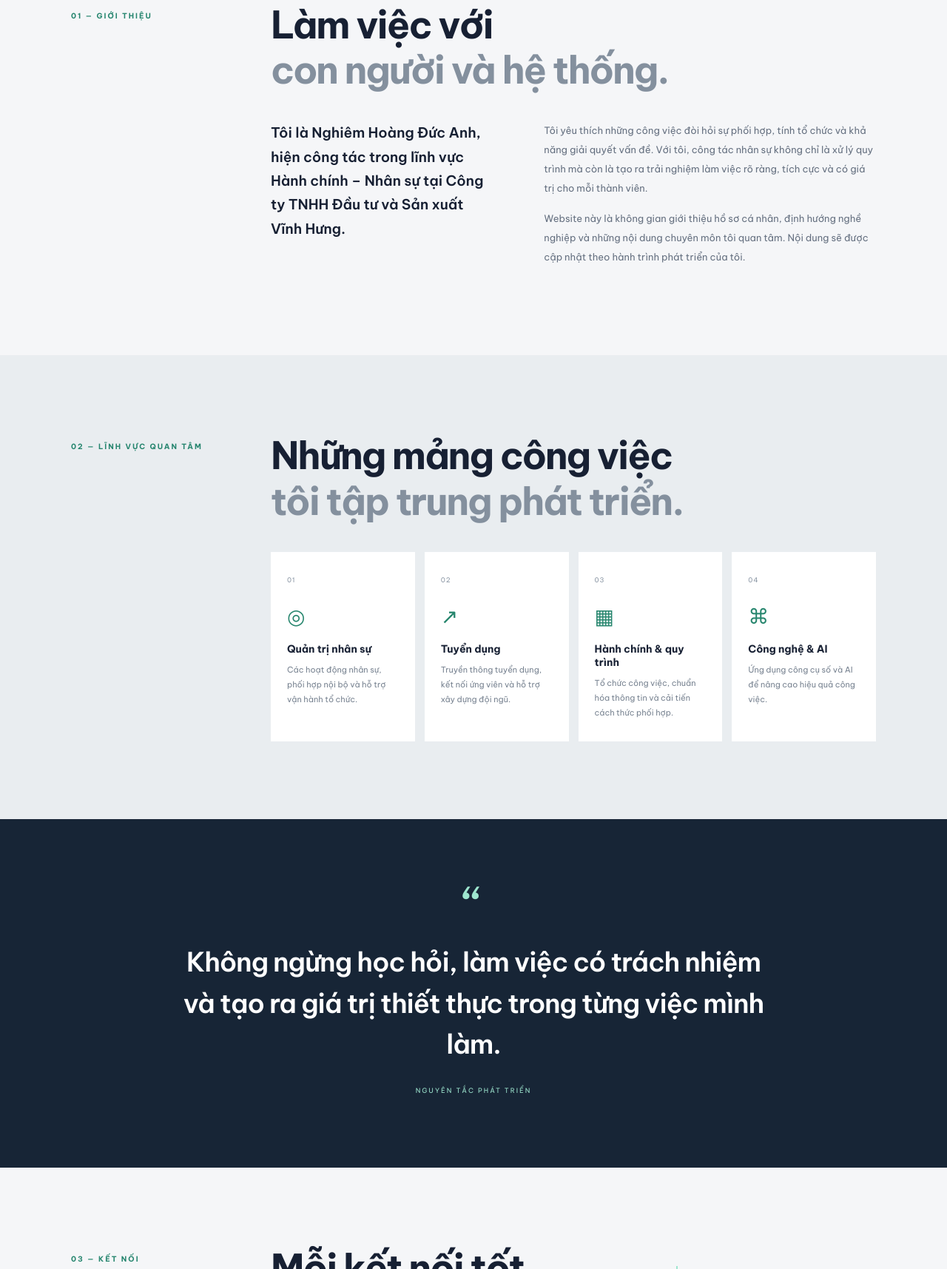
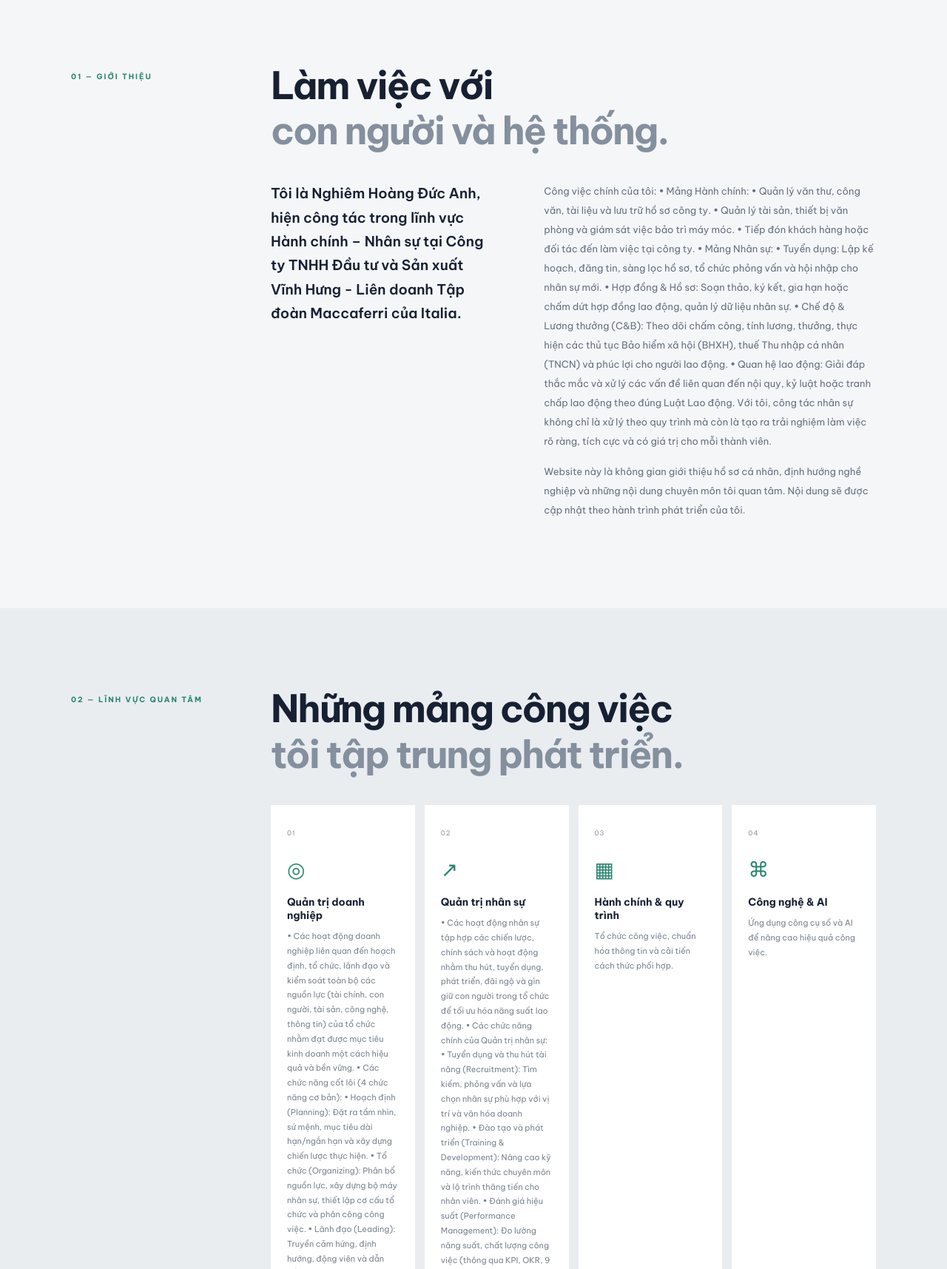
Before and after one commit to ducanh1411/nghiemhoangducanh.github.io, a plain HTML site: page index.html in a window 1280 px wide. Shown: the part 1085-2800 px from the top of the page at 74% size. Drawn offline with Linux system fonts and the light colour scheme.

Commit message:
Revise personal introduction and job responsibilities
Updated personal introduction and job details, added specific responsibilities in administration and human resources, and revised contact information.

```diff
--- a/index.html
+++ b/index.html
@@ -61,7 +61,7 @@ content="https://ducanh1411.github.io/nghiemhoangducanh.github.io/images/nghiemh
 
     <h1>Nghiêm Hoàng<br><em>Đức Anh.</em></h1>
     <p class="role">Chuyên viên Hành chính – Nhân sự</p>
-    <p class="intro">Xin chào, tôi là Đức Anh. Tôi quan tâm đến việc xây dựng môi trường làm việc hiệu quả, kết nối con người với tổ chức và cải tiến các hoạt động quản trị nhân sự bằng tư duy hệ thống.</p>
+    <p class="intro">Xin chào, tôi là Đức Anh. Tôi sinh năm 2001, hiện tại đang làm việc tại Công ty TNHH Đầu tư và Sản xuất Vĩnh Hưng - liên doanh với Tập đoàn Maccaferri của Italia. Tôi làm việc trong ngành Hành chính - Nhân sự song song với hai nhóm công việc cốt lõi trong doanh nghiệp: Hành chính (vận hành văn phòng, cơ sở vật chất, thủ tục, văn thư,...) và Nhân sự (quản lý con người, chế độ, công lương, pháp chế lao động) </p>
 
     <div class="hero-actions">
         <a class="button primary" href="#about">Tìm hiểu về tôi <span>↗</span></a>
@@ -70,7 +70,7 @@ content="https://ducanh1411.github.io/nghiemhoangducanh.github.io/images/nghiemh
 
     <div class="hero-meta">
         <div><strong>HCNS</strong><span>Lĩnh vực chuyên môn</span></div>
-        <div><strong>Vĩnh Hưng</strong><span>Môi trường công tác</span></div>
+        <div><strong>Vĩnh Hưng - Maccaferri</strong><span>Môi trường công tác</span></div>
     </div>
 </div>
     </section>
@@ -80,9 +80,20 @@ content="https://ducanh1411.github.io/nghiemhoangducanh.github.io/images/nghiemh
       <div class="section-content">
         <h2>Làm việc với<br><span>con người và hệ thống.</span></h2>
         <div class="about-grid">
-          <p class="lead">Tôi là Nghiêm Hoàng Đức Anh, hiện công tác trong lĩnh vực Hành chính – Nhân sự tại Công ty TNHH Đầu tư và Sản xuất Vĩnh Hưng.</p>
+          <p class="lead">Tôi là Nghiêm Hoàng Đức Anh, hiện công tác trong lĩnh vực Hành chính – Nhân sự tại Công ty TNHH Đầu tư và Sản xuất Vĩnh Hưng - Liên doanh Tập đoàn Maccaferri của Italia.</p>
           <div class="body-copy">
-            <p>Tôi yêu thích những công việc đòi hỏi sự phối hợp, tính tổ chức và khả năng giải quyết vấn đề. Với tôi, công tác nhân sự không chỉ là xử lý quy trình mà còn là tạo ra trải nghiệm làm việc rõ ràng, tích cực và có giá trị cho mỗi thành viên.</p>
+            <p>Công việc chính của tôi:
+
+• Mảng Hành chính:
+	• Quản lý văn thư, công văn, tài liệu và lưu trữ hồ sơ công ty.
+	• Quản lý tài sản, thiết bị văn phòng và giám sát việc bảo trì máy móc.
+	• Tiếp đón khách hàng hoặc đối tác đến làm việc tại công ty.
+• Mảng Nhân sự:
+	• Tuyển dụng: Lập kế hoạch, đăng tin, sàng lọc hồ sơ, tổ chức phỏng vấn và hội nhập cho nhân sự mới.
+	• Hợp đồng & Hồ sơ: Soạn thảo, ký kết, gia hạn hoặc chấm dứt hợp đồng lao động, quản lý dữ liệu nhân sự.
+	• Chế độ & Lương thưởng (C&B): Theo dõi chấm công, tính lương, thưởng, thực hiện các thủ tục Bảo hiểm xã hội (BHXH), thuế Thu nhập cá nhân (TNCN) và phúc lợi cho người lao động.
+	• Quan hệ lao động: Giải đáp thắc mắc và xử lý các vấn đề liên quan đến nội quy, kỷ luật hoặc tranh chấp lao động theo đúng Luật Lao động.
+              Với tôi, công tác nhân sự không chỉ là xử lý theo quy trình mà còn là tạo ra trải nghiệm làm việc rõ ràng, tích cực và có giá trị cho mỗi thành viên.</p>
             <p>Website này là không gian giới thiệu hồ sơ cá nhân, định hướng nghề nghiệp và những nội dung chuyên môn tôi quan tâm. Nội dung sẽ được cập nhật theo hành trình phát triển của tôi.</p>
           </div>
         </div>
@@ -94,8 +105,21 @@ content="https://ducanh1411.github.io/nghiemhoangducanh.github.io/images/nghiemh
       <div class="section-content">
         <h2>Những mảng công việc<br><span>tôi tập trung phát triển.</span></h2>
         <div class="focus-grid">
-          <article class="focus-card"><span class="number">01</span><div class="symbol">◎</div><h3>Quản trị nhân sự</h3><p>Các hoạt động nhân sự, phối hợp nội bộ và hỗ trợ vận hành tổ chức.</p></article>
-          <article class="focus-card"><span class="number">02</span><div class="symbol">↗</div><h3>Tuyển dụng</h3><p>Truyền thông tuyển dụng, kết nối ứng viên và hỗ trợ xây dựng đội ngũ.</p></article>
+          <article class="focus-card"><span class="number">01</span><div class="symbol">◎</div><h3>Quản trị doanh nghiệp</h3><p>• Các hoạt động doanh nghiệp liên quan đến hoạch định, tổ chức, lãnh đạo và kiểm soát toàn bộ các nguồn lực (tài chính, con người, tài sản, công nghệ, thông tin) của tổ chức nhằm đạt được mục tiêu kinh doanh một cách hiệu quả và bền vững.
+• Các chức năng cốt lõi (4 chức năng cơ bản):
+	• Hoạch định (Planning): Đặt ra tầm nhìn, sứ mệnh, mục tiêu dài hạn/ngắn hạn và xây dựng chiến lược thực hiện.
+	• Tổ chức (Organizing): Phân bổ nguồn lực, xây dựng bộ máy nhân sự, thiết lập cơ cấu tổ chức và phân công công việc.
+	• Lãnh đạo (Leading): Truyền cảm hứng, định hướng, động viên và dẫn dắt đội ngũ hoàn thành mục tiêu chung.
+	• Kiểm tra/Giám sát (Controlling): Đánh giá kết quả thực tế so với kế hoạch đề ra để kịp thời điều chỉnh.
+• Xu hướng hiện đại: Doanh nghiệp không chỉ tối ứu lợi nhuận mà còn chú trọng đến ESG (Môi trường - Xã hội - Quản trị), quản trị rủi ro, chuyển đổi số và phát triển bền vững..</p></article>
+          <article class="focus-card"><span class="number">02</span><div class="symbol">↗</div><h3>Quản trị nhân sự</h3><p>• Các hoạt động nhân sự tập hợp các chiến lược, chính sách và hoạt động nhằm thu hút, tuyển dụng, phát triển, đãi ngộ và gìn giữ con người trong tổ chức để tối ưu hóa năng suất lao động.
+• Các chức năng chính của Quản trị nhân sự:
+	• Tuyển dụng và thu hút tài năng (Recruitment): Tìm kiếm, phỏng vấn và lựa chọn nhân sự phù hợp với vị trí và văn hóa doanh nghiệp.
+	• Đào tạo và phát triển (Training & Development): Nâng cao kỹ năng, kiến thức chuyên môn và lộ trình thăng tiến cho nhân viên.
+	• Đánh giá hiệu suất (Performance Management): Đo lường năng suất, chất lượng công việc (thông qua KPI, OKR, 9 Box Grid...).
+	• Chính sách đãi ngộ và phúc lợi (Compensation & Benefits): Quản lý lương, thưởng, bảo hiểm, chế độ phúc lợi để giữ chân nhân tài.
+	• Xây dựng văn hóa doanh nghiệp và quan hệ lao động: Tạo dựng môi trường làm việc tích cực, giải quyết khiếu nại, tuân thủ pháp luật lao động.
+• Quy trình Quản trị nhân sự thường gồm 5 bước: Xây dựng hệ thống -> Thiết lập quy trình/Mô tả công việc -> Tuyển dụng & Bố trí -> Đặt mục tiêu & Đào tạo -> Theo dõi, đánh giá và khen thưởng.</p></article>
           <article class="focus-card"><span class="number">03</span><div class="symbol">▦</div><h3>Hành chính & quy trình</h3><p>Tổ chức công việc, chuẩn hóa thông tin và cải tiến cách thức phối hợp.</p></article>
           <article class="focus-card"><span class="number">04</span><div class="symbol">⌘</div><h3>Công nghệ & AI</h3><p>Ứng dụng công cụ số và AI để nâng cao hiệu quả công việc.</p></article>
         </div>
@@ -103,17 +127,16 @@ content="https://ducanh1411.github.io/nghiemhoangducanh.github.io/images/nghiemh
     </section>
 
     <section class="quote-section" id="principles">
-      <div class="quote-mark">“</div>
-      <blockquote>Không ngừng học hỏi, làm việc có trách nhiệm và tạo ra giá trị thiết thực trong từng việc mình làm.</blockquote>
-      <p>NGUYÊN TẮC PHÁT TRIỂN</p>
+      <blockquote>"Ngày hôm nay phải tốt hơn hôm qua và tệ hơn ngày mai"</blockquote>
+      <p>SLOGAN</p>
     </section>
 
     <section class="section contact" id="contact">
       <div class="section-kicker">03 — KẾT NỐI</div>
       <div class="section-content contact-inner">
-        <div><h2>Mỗi kết nối tốt<br><span>mở ra một cơ hội.</span></h2><p>Rất vui được kết nối, trao đổi và chia sẻ những góc nhìn về công việc Hành chính – Nhân sự.</p></div>
-        <div class="contact-note"><span class="contact-mark">Đức Anh.</span><p>Nghiêm Hoàng Đức Anh</p><small>Chuyên viên Hành chính – Nhân sự</small><small class="muted">Thông tin liên hệ sẽ được bổ sung khi chủ website lựa chọn công khai.</small></div>
-      </div>
+        <div><h2>Mỗi một kết nối tốt<br><span>Mở ra một cơ hội tốt.</span></h2><p>Rất vui được kết nối, trao đổi và chia sẻ góc nhìn về công việc Hành chính – Nhân sự.</p></div>
+        <div class="contact-note"><span class="contact-mark">Đức Anh.</span><p>Nghiêm Hoàng Đức Anh</p><small>Chuyên viên Hành chính – Nhân sự</small><small class="muted">Call/ Zalo: 0844 047 789.
+        Mail: ducanhlionel1411@gmail.com</small></div>      </div>
     </section>
   </main>
 
```
